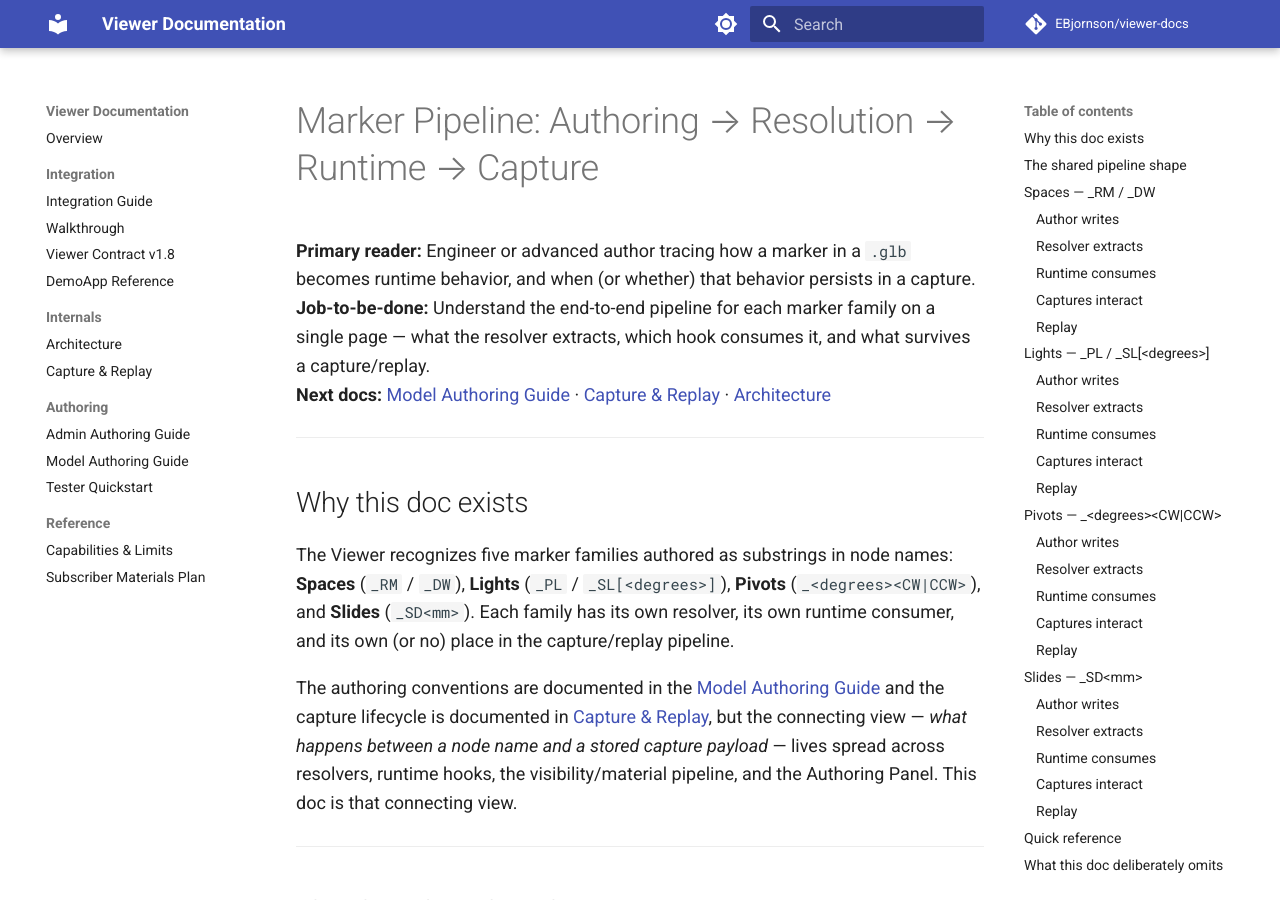
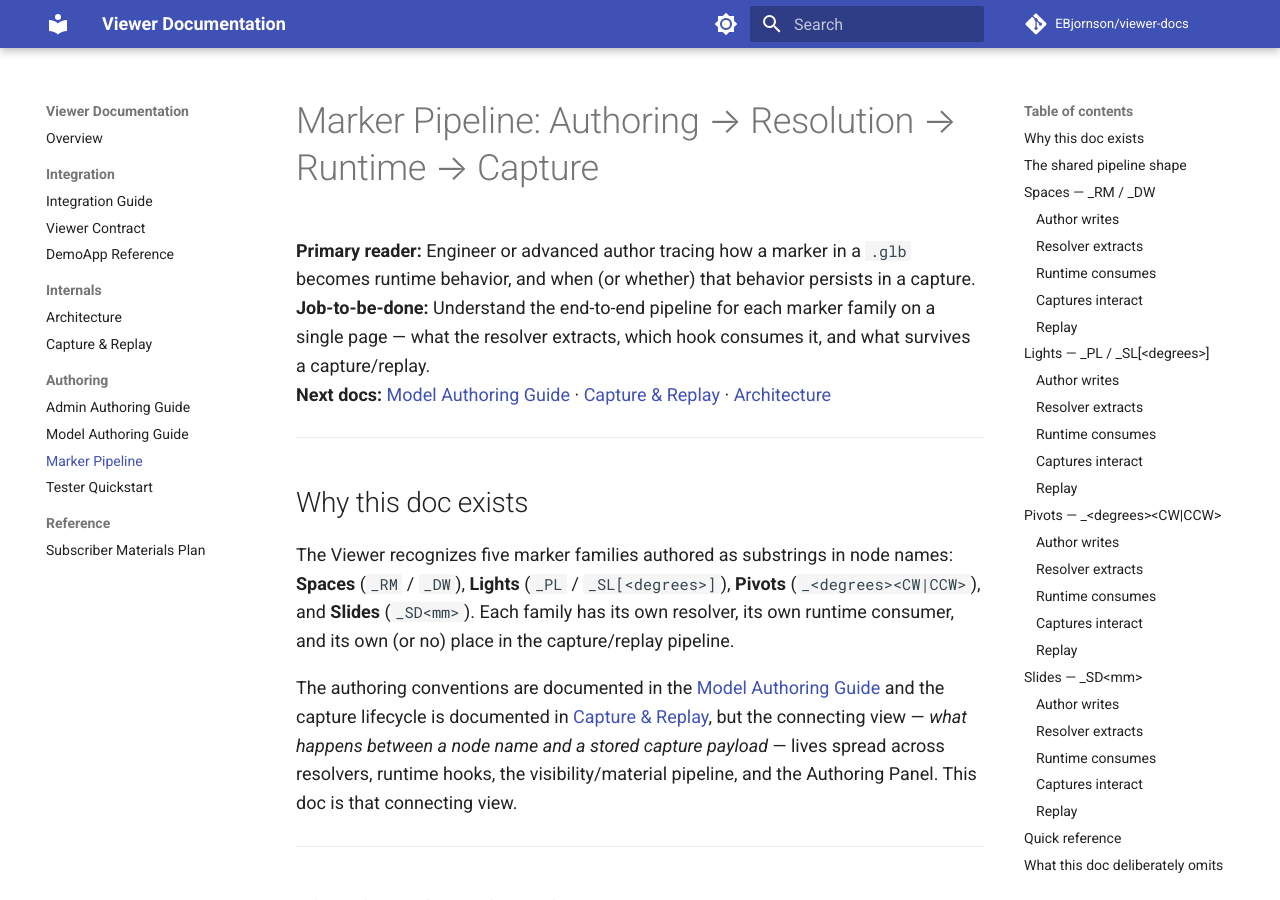
Before and after one commit to EBjornson/viewer-docs, an MkDocs documentation site: the page built from docs/marker_pipeline.md, in a window 1280 px wide and 900 px high. Built offline with MkDocs 1.6.1 and Material for MkDocs 9.7.7, drawn with Linux system fonts in a browser that asks for light colours; comment, search, counter and statistics services are not loaded.

Commit message:
mkdocs.yml: align nav with current docs set — drop deleted entries (integration_guide, integration_walkthrough, capabilities_and_limits), add marker_pipeline, retitle viewer_contract_v1_8 entry as "Viewer Contract" (file kept, label simplified)
Eliminates 3 nav 404s and surfaces the new marker pipeline doc.

```diff
--- a/mkdocs.yml
+++ b/mkdocs.yml
@@ -59,9 +59,8 @@ markdown_extensions:
 nav:
   - Overview: overview.md
   - Integration:
-      - Integration Guide: integration_guide.md
-      - Walkthrough: integration_walkthrough.md
-      - Viewer Contract v1.8: viewer_contract_v1_8.md
+      - Integration Guide: integration.md
+      - Viewer Contract: viewer_contract_v1_8.md
       - DemoApp Reference: demoapp.md
   - Internals:
       - Architecture: architecture.md
@@ -69,7 +68,7 @@ nav:
   - Authoring:
       - Admin Authoring Guide: admin_authoring_guide.md
       - Model Authoring Guide: model_authoring_guide.md
+      - Marker Pipeline: marker_pipeline.md
       - Tester Quickstart: tester_quickstart.md
   - Reference:
-      - Capabilities & Limits: capabilities_and_limits.md
       - Subscriber Materials Plan: subscriber_materials_plan.md
```
